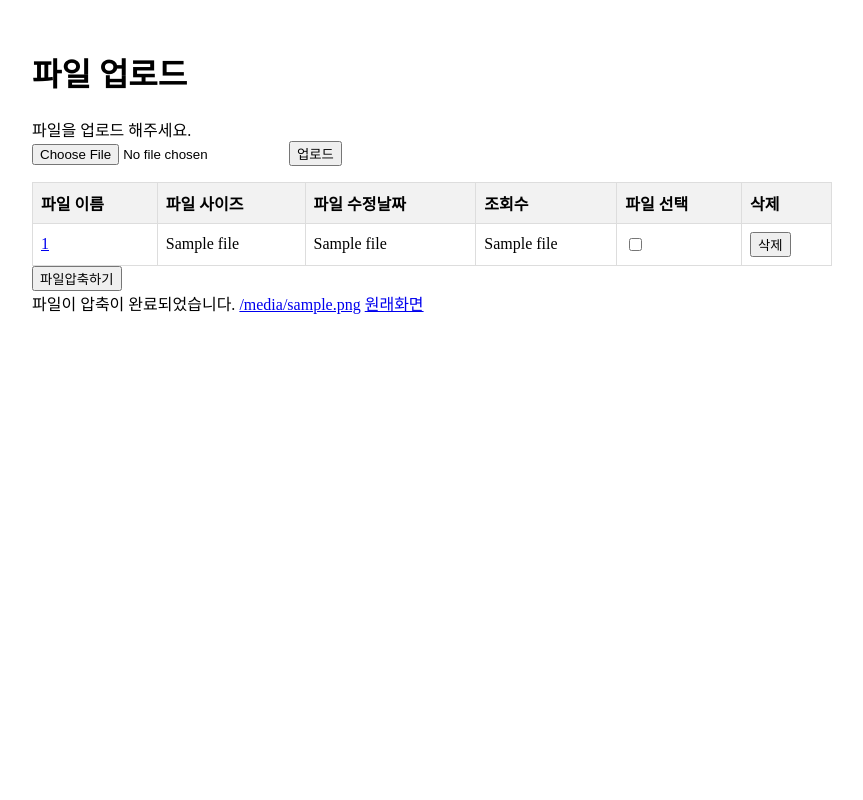
After one commit to HSM0000/sk_rookies_python, a Flask app: template templates/list_result.html in a window 1280 px wide. The commit adds this page. Shown: the whole page, without its empty margins (208-1071 px from the left). Run offline with Flask 3, Linux system fonts and the light colour scheme; the template is opened without the code that fills it: most values are stand-ins (such as "Sample title", 1, 10 or a date in 2020).

Commit message:
1차 완성본

```diff
--- /dev/null
+++ b/app.py
@@ -0,0 +1,90 @@
+from flask import Flask, render_template, request, send_file,g,redirect
+from init_db import init_db,get_db,close_db,add_file,search_show,search_file,add_show,delete_file
+import os
+import zipfile
+from datetime import datetime
+import datetime
+import random
+app = Flask(__name__)
+
+init_db()
+
+#맨 처음 페이지 이때 지금까지의 uploads파일에 있는거 보여주기
+@app.route('/')
+def index():
+    uploads_dir = "uploads"
+    files = []
+    for file in os.listdir(uploads_dir):
+        file_path = os.path.join(uploads_dir, file)
+        if os.path.isfile(file_path):
+            ctime = datetime.datetime.fromtimestamp(os.path.getctime(file_path)).strftime('%d-%m-%y %H:%M')
+            mtime = datetime.datetime.fromtimestamp(os.path.getmtime(file_path)).strftime('%d-%m-%y %H:%M')
+            file_show=search_show(g.db,file)
+            file_show=file_show[0]["file_show"]
+            files.append((file, os.path.getsize(file_path), ctime,mtime,file_show))
+    return render_template("list_result.html", files=files)
+
+@app.route('/upload', methods=["POST"])
+def upload():
+    file = request.files["file"]
+    file.save(os.path.join("uploads", file.filename))
+
+    file_type = file.content_type
+    #파일 이름,파일,파일 타입 넣기
+    search=search_file(g.db,file.filename)
+    print(search)
+    if search==():
+        add_file(g.db,file.filename,file_type)
+    elif search[0]["filename"]==file.filename:
+        return "<script type='text/javascript'>alert('파일이 있습니다');document.location.href='/';</script>"
+
+    return redirect("/")
+
+@app.route("/compress", methods=["POST"])
+def compress():
+    uploads_dir = "uploads"
+    files = request.form.getlist("files")
+    timestamp = datetime.datetime.now().strftime("%Y%m%d")
+    random_number=random.random()
+    zip_path = os.path.join(uploads_dir, f"{random_number}compressed_{timestamp}.zip")
+    with zipfile.ZipFile(zip_path, "w") as zip_file:
+        for file in files:
+            file_path = os.path.join(uploads_dir, file)
+            zip_file.write(file_path, file)
+
+    #compressed_file = f"compressed_{timestamp}.zip"
+    compressed_file = os.path.basename(zip_path)
+    add_file(g.db,compressed_file,zip)
+
+    return render_template("list_result.html", compressed_file=compressed_file)
+@app.route("/delete", methods=["POST"])
+def delete():
+    uploads_dir = "uploads"
+    file_name = request.form.get("file")
+    file_path = os.path.join(uploads_dir, file_name)
+    delete_file(g.db,file_name)
+
+    if os.path.exists(file_path):
+        os.remove(file_path)
+        return "File deleted successfully."
+    else:
+        return "File not found."
+#
+@app.route("/download")
+def download():
+    uploads_dir = "uploads"
+    compressed_file = request.args.get("file")
+    add=add_show(g.db,compressed_file)
+    zip_path = os.path.join(uploads_dir, compressed_file)
+    return send_file(zip_path, as_attachment=True)
+
+@app.before_request # 요청이 오기 직전에 db 연결
+def before_request():
+    get_db()
+
+@app.teardown_request # 요청이 끝난 직후에 db 연결 해제
+def teardown_request(exception):
+    close_db()
+
+if __name__ == '__main__':
+    app.run(debug=True)
--- /dev/null
+++ b/init_db.py
@@ -0,0 +1,78 @@
+from flask import g,Blueprint
+from contextlib import nullcontext
+from pymysql import cursors, connect
+import pymysql
+import bcrypt
+import pandas as pd
+def init_db():
+
+    db = connect(host='127.0.0.1', user='root', password='root', db='mydb', charset='utf8',cursorclass=pymysql.cursors.DictCursor)
+    cursor = db.cursor()   #커서
+
+    with db.cursor() as cursor: #DB가 없으면 만들어라.
+        sql = "CREATE DATABASE IF NOT EXISTS mydb "
+        cursor.execute(sql)
+    db.commit()
+
+    db.select_db('mydb')
+
+    with db.cursor() as cursor: #DB가 없으면 만들어라.
+        sql1= "CREATE TABLE IF NOT EXISTS mydb.`uploadfile` (`filenumber` int(100) NOT NULL AUTO_INCREMENT, `filename` VARCHAR(100) NOT NULL, `filetype` VARCHAR(100) NOT NULL ,`file_show` INT(100),`date` TIMESTAMP DEFAULT NOW(),PRIMARY KEY (`filenumber`))"
+
+        cursor.execute(sql1)
+
+    db.commit
+    db.close
+
+def get_db(): #이거 개중요
+    if 'db' not in g:     # 플라스크의 전역변수 g 속에 db 가 없으면
+        g.db = connect(host='127.0.0.1', user='root', password='root', db='mydb', charset="utf8mb4", cursorclass=pymysql.cursors.DictCursor)
+        # 내꺼 db에 접속.
+
+def close_db(): #db 연결 종료
+    db=g.pop('db',None) #db라는 거를 팝.
+    if db is not None: #팝 한게 비어있지 않으면
+        if db.open: #db가 열려있으면
+            db.close() #종료해라
+
+
+#파일 이름, 파일 타입, 입력하기
+def add_file(db, filename, filetype):
+    with db.cursor() as cursor:
+        sql = "insert into mydb.uploadfile values(NULL,%s, %s,0,DEFAULT)"
+        data = (filename, filetype)
+        cursor.execute(sql, data)
+    db.commit()
+
+#조회수 업데이트하기
+def add_show(db,filename):
+    with db.cursor() as cursor:
+        sql="update uploadfile set  file_show=file_show+1 where filename=%s"
+        data=(filename)
+        cursor.execute(sql,data)
+    db.commit()
+
+#조회수 가져오기
+def search_show(db,filename):
+    with db.cursor() as cursor:
+        sql="select file_show from mydb.uploadfile where filename=%s"
+        data=(filename)
+        cursor.execute(sql,data)
+        result = cursor.fetchall()
+        return result
+#중복 여부 가져오기
+def search_file(db,filename):
+    with db.cursor() as cursor:
+        sql="select filename from mydb.uploadfile where filename=%s"
+        data=(filename)
+        cursor.execute(sql,data)
+        result = cursor.fetchall()
+        return result
+
+#파일 삭제
+def delete_file(db, filename):
+    with db.cursor() as cursor:
+        sql = "delete from mydb.uploadfile where filename=%s"
+        data = (filename)
+        cursor.execute(sql, data)
+        db.commit()
--- /dev/null
+++ b/templates/list_result.html
@@ -0,0 +1,68 @@
+<html>
+    <head>
+        <title>RSS Feed Reader</title>
+        <!--CSS, JS-->
+        <link rel="stylesheet" type="text/css" href="{{url_for('static', filename='rss.css')}}">
+    </head>
+    <body>
+        <div class="container">
+        <h1>파일 업로드</h1>
+        <form method="POST" action="{{url_for('upload')}}" enctype="multipart/form-data">
+            <label>파일을 업로드 해주세요.</label><br>
+            <input type="file" name="file">
+            <button type="submit">업로드</button>
+        </form>
+        <form method="POST" action="/compress">
+            <table>
+                <thead>
+                    <tr>
+                        <th>파일 이름</th>
+                        <th>파일 사이즈</th>
+                        <th>파일 수정날짜</th>
+                        <th>조회수</th>
+                        <th>파일 선택</th>
+                        <th>삭제</th>
+                    </tr>
+                </thead>
+                <tbody>
+                    {% for file in files %}
+                    <tr>
+                        <td><a href="{{url_for('download', file=file[0])}}">{{file[0]}}</a></td>
+                        <td>{{file[1]}}</td>
+                        <td>{{file[2]}}</td>
+                        <td>{{file[4]}}</td>
+                        <td><input type="checkbox" name="files" value="{{file[0]}}"></td>
+                        <td><button type="button" onclick="deleteFile('{{file[0]}}')">삭제</button></td>
+                    </tr>
+                    {% endfor %}
+                </tbody>
+            </table>
+            <button type="submit">파일압축하기</button><br>
+            {%if compressed_file %}
+            파일이 압축이 완료되었습니다. <a href="{{url_for('download', file=compressed_file)}}">{{compressed_file}}</a>
+            <a href="/">원래화면</a>
+            {% endif %}
+        </form>
+    </div>
+    <script>
+        function deleteFile(file) {
+            if (confirm(file + "을(를) 삭제하시겠습니까?")) {
+                var xhr = new XMLHttpRequest();
+                xhr.onreadystatechange = function() {
+                    if (xhr.readyState === XMLHttpRequest.DONE) {
+                        if (xhr.status === 200) {
+                            alert(xhr.responseText);
+                            location.reload();  // 페이지 새로고침
+                        } else {
+                            alert('파일 삭제에 실패했습니다.');
+                        }
+                    }
+                }
+                xhr.open('POST', '/delete');
+                xhr.setRequestHeader('Content-Type', 'application/x-www-form-urlencoded');
+                xhr.send('file=' + encodeURIComponent(file));
+            }
+        }
+        </script>
+    </body>
+</html>
--- a/templates/result.html
+++ b/templates/result.html
@@ -33,7 +33,7 @@
                     <td>{{file_name}}</td>
                     <td>{{file_type}}</td>
                     <td>{{file_ctime}}</td>
-                    <td>조회수 파이썬파일</td>
+                    <td>{{file_show}}</td>
                 </tr>
             </tbody>
         </table>
```
Also changed, not shown: file_hash.py (added, +92 -0 lines), uploads/igbJ5ZOQ09hJTnRM5kOy2C.png (added), 2 other files.
